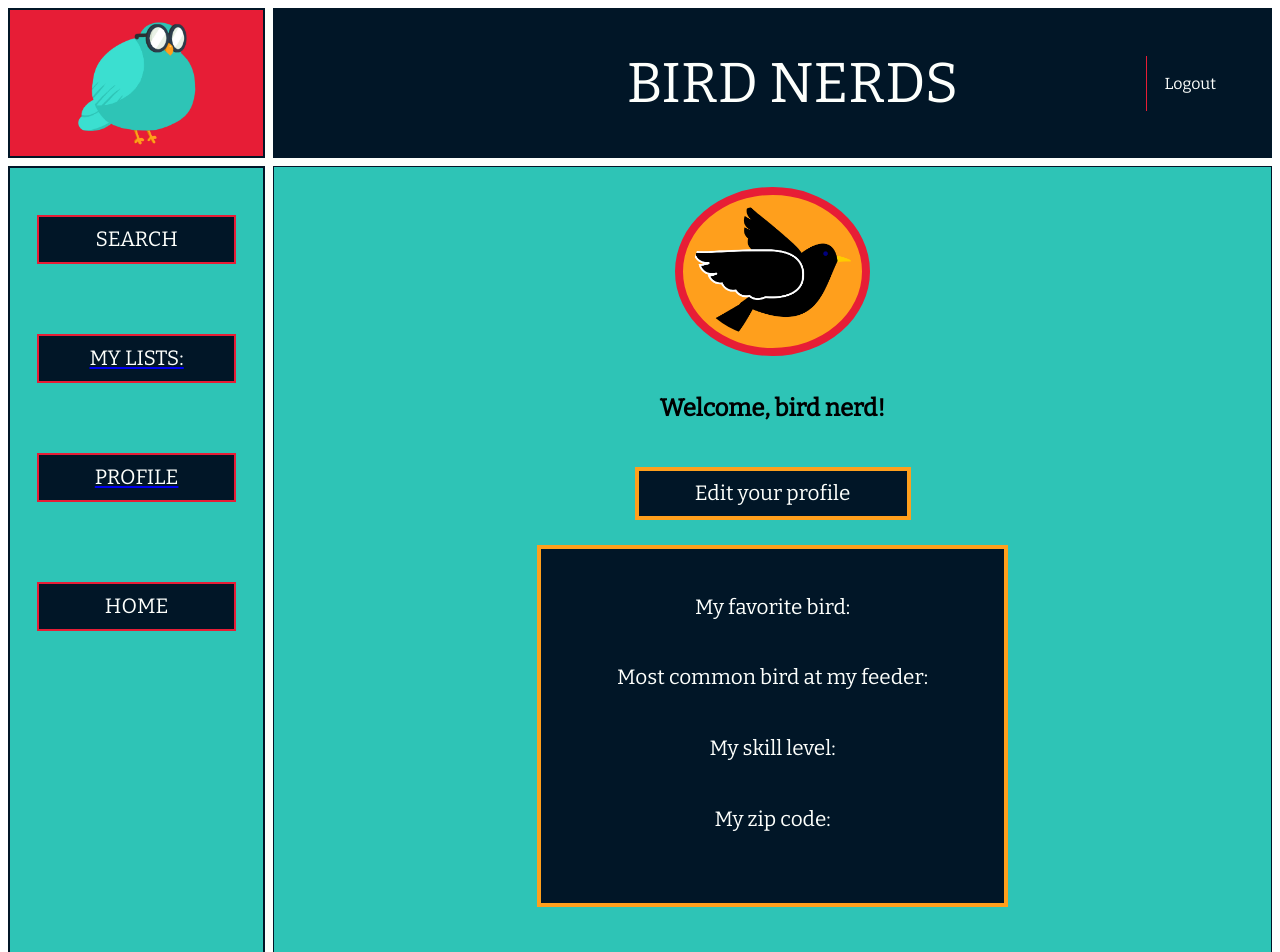
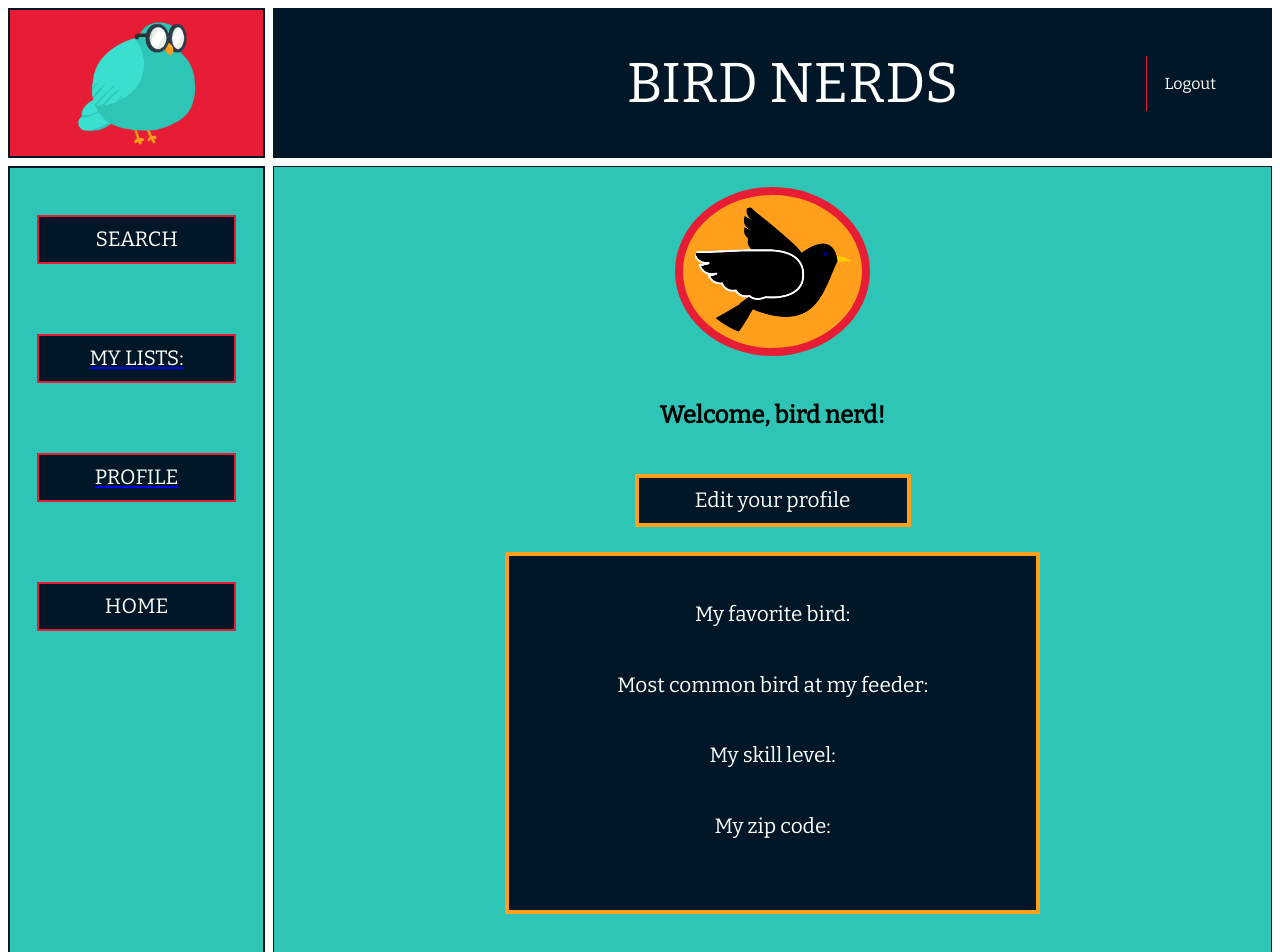
Before and after one commit to rpalmore/te-capstone-bird-nerds, a Vue app in the folder vue/: page /profile in a window 1280 px wide. Shown: the top 952 px of the page. Built offline with nearby package versions, Linux system fonts and the light colour scheme; no server answers; sample sign-in values are in the browser's storage.

Commit message:
css enhancements to profile page and delete button

```diff
--- a/vue/src/components/ListOfLists.vue
+++ b/vue/src/components/ListOfLists.vue
@@ -14,7 +14,7 @@
           {{ list.listName }}
         </div></router-link
       >
-      <a id="delete" v-on:click="deleteList(list.listId)">X</a>
+      <a id="delete" v-on:click="deleteList(list.listId)">&#10006;</a>
     </div>
   </div>
 </template>
@@ -78,9 +78,9 @@ export default {
 #delete {
   display: flex;
   position: relative;
-  top: 18px;
+  top: 19px;
   right: 70px;
-  height: 20px;
+  height: 22px;
   padding: 5px 10px;
   font-weight: bold;
   border-radius: 50%;
--- a/vue/src/components/ProfileDisplay.vue
+++ b/vue/src/components/ProfileDisplay.vue
@@ -46,8 +46,9 @@ export default {
   padding: 0 25px 25px 25px;
   font-family: "Bitter", serif;
   font-size: 1.3rem;
-  width: 65%;
+  width: 75%;
   text-align: center;
+  margin-bottom: 25px;
 }
 #profile-box {
   padding-bottom: 25px;
--- a/vue/src/components/ProfileForm.vue
+++ b/vue/src/components/ProfileForm.vue
@@ -99,6 +99,7 @@ form {
 label {
   font-family: "Bitter", serif;
   font-size: 1.3rem;
+  padding-top: 20px;
 }
 input[type="zip-code"] {
   width: 45%;
--- a/vue/src/components/ProfileFormEdit.vue
+++ b/vue/src/components/ProfileFormEdit.vue
@@ -85,9 +85,10 @@ export default {
 <style scoped>
 #profile-form-edit {
   border: 4px solid #ff9f1c;
-  padding: 25px;
+  padding: 25px 25px 35px 25px;
   background-color: #011627;
   color: #fdfffc;
+  width: 75%;
 }
 form {
   display: flex;
--- a/vue/src/views/Profile.vue
+++ b/vue/src/views/Profile.vue
@@ -5,7 +5,7 @@
       src="..\assets\BirdSiloutette.png"
       alt="Bird silhouette"
     />
-    <h2 id="profile">Welcome, bird nerd!</h2>
+    <h2>Welcome, bird nerd!</h2>
     <a
       id="create"
       class="createProfile"
@@ -19,11 +19,11 @@
     >
     <ProfileForm v-show="formDisplay === true && this.$store.state.profile.favoriteBird == null"></ProfileForm>
 
-    <ProfileFormEdit v-show="formDisplay === true && this.$store.state.profile.favoriteBird != null"></ProfileFormEdit>
-
     <a id="cancel" v-show="formDisplay === true" v-on:click="cancelSubmit"
       >Cancel</a
     >
+
+    <ProfileFormEdit v-show="formDisplay === true && this.$store.state.profile.favoriteBird != null"></ProfileFormEdit>
 
     <ProfileDisplay v-show="profileDisplay === true"></ProfileDisplay>
   </div>
@@ -62,14 +62,13 @@ export default {
   align-items: center;
   margin-top: 2%;
   gap: 25px;
+  margin-bottom: 50px;
 }
 #create,
 #cancel {
   font-family: "Bitter", serif;
   font-size: 1rem;
   color: #011627;
-}
-#create.createProfile {
   width: 39%;
   background-color: #011627;
   color: #fdfffc;
```
